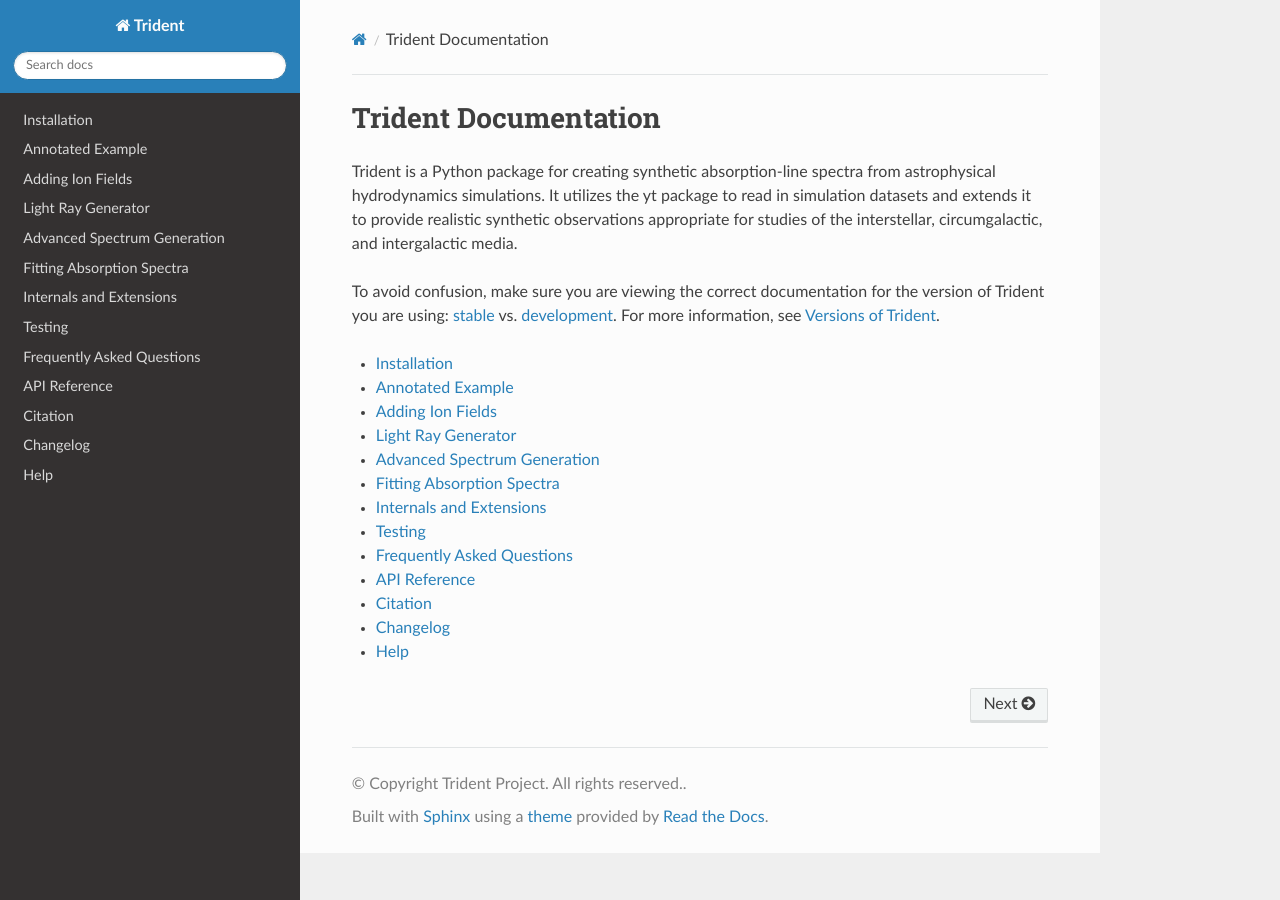
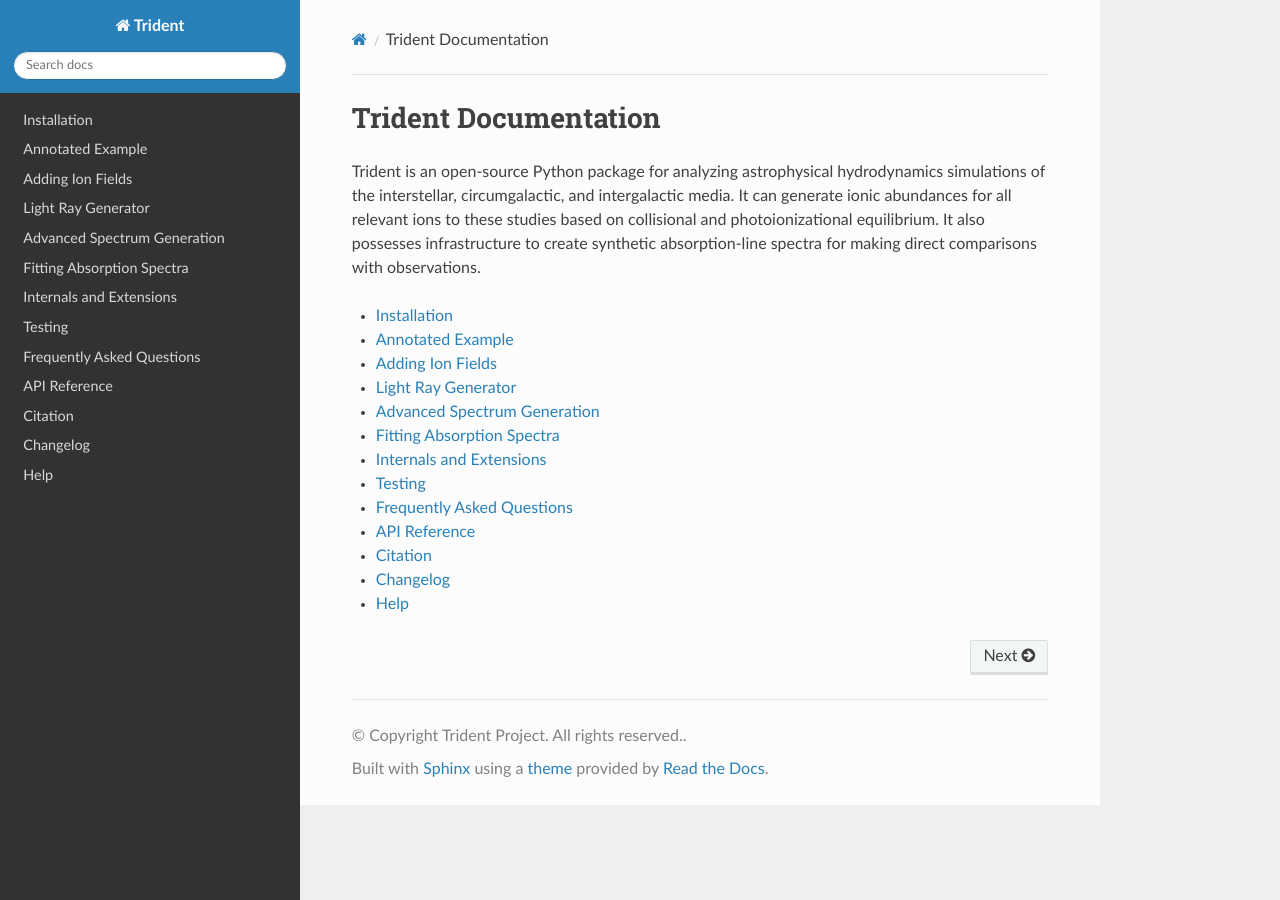
Before and after one commit to trident-project/trident, a Sphinx documentation site: the page built from doc/source/index.rst, in a window 1280 px wide. Built offline with Sphinx 7.4.7 and the Read the Docs theme 3.1.0, drawn with Linux system fonts in a browser that asks for light colours; formulas are drawn with MathJax 3.

Commit message:
Updating docs front page

```diff
--- a/doc/source/index.rst
+++ b/doc/source/index.rst
@@ -1,17 +1,12 @@
 Trident Documentation
 =====================
 
-Trident is a Python package for creating synthetic absorption-line spectra
-from astrophysical hydrodynamics simulations.  It utilizes the yt package
-to read in simulation datasets and extends it to provide realistic
-synthetic observations appropriate for studies of the interstellar,
-circumgalactic, and intergalactic media.
-
-To avoid confusion, make sure you are viewing the correct documentation for
-the version of Trident you are using:
-`stable <http://trident.readthedocs.io/en/stable>`_ vs.
-`development <http://trident.readthedocs.io/en/latest>`_.  For more
-information, see :ref:`versions`.
+Trident is an open-source Python package for analyzing astrophysical
+hydrodynamics simulations of the interstellar, circumgalactic, and
+intergalactic media. It can generate ionic abundances for all relevant
+ions to these studies based on collisional and photoionizational equilibrium.
+It also possesses infrastructure to create synthetic absorption-line spectra
+for making direct comparisons with observations.
 
 .. toctree::
    :maxdepth: 1
```
